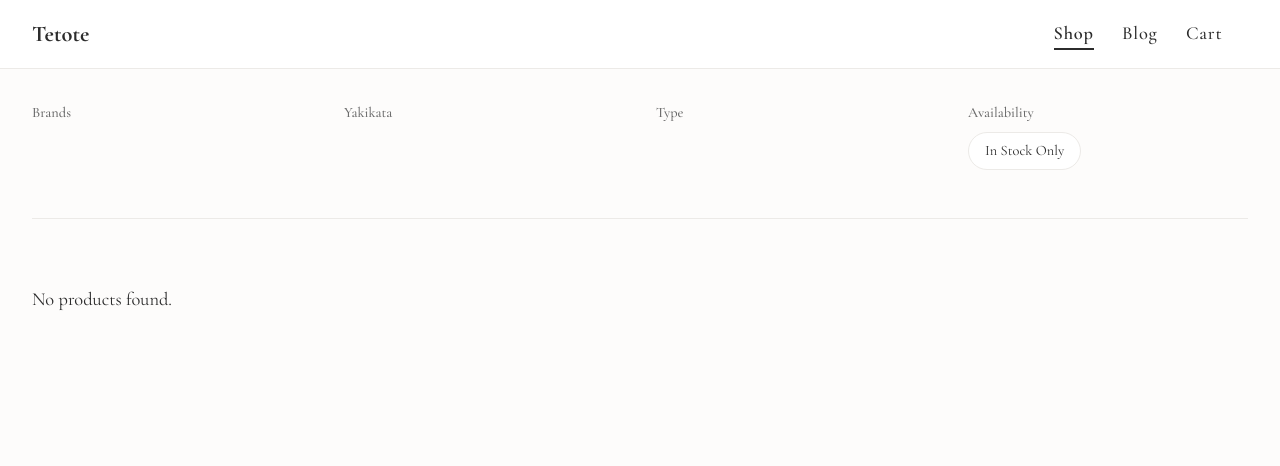
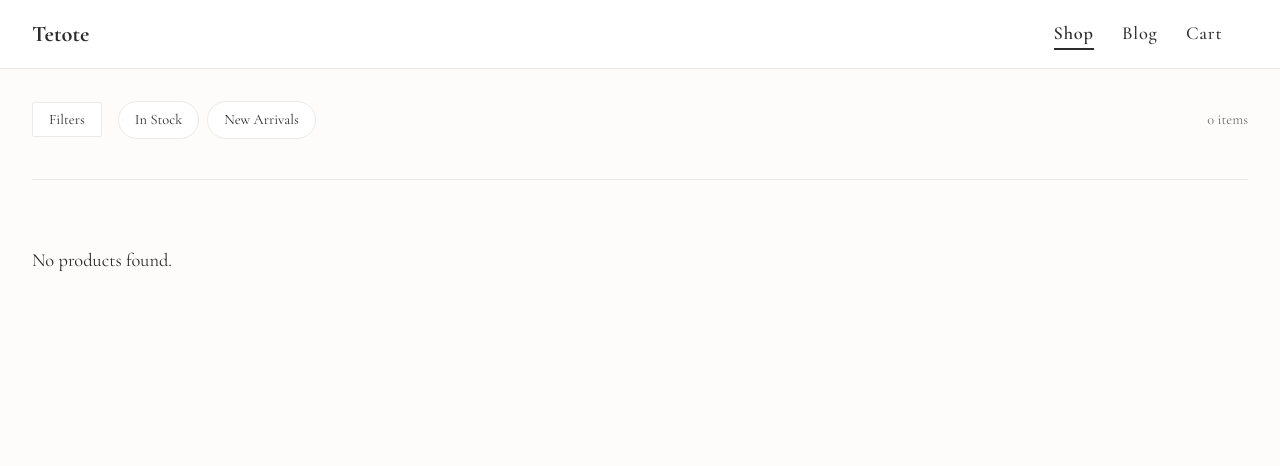
Before and after one commit to attwad/tetote, a Django app: page / in a window 1280 px wide. Shown: the top 466 px of the page. Run offline with Django 5.2, Linux system fonts and the light colour scheme; data that the repository does not hold is empty.

Commit message:
better filters

```diff
--- a/shop/views.py
+++ b/shop/views.py
@@ -67,6 +67,7 @@ class ProductListView(ListView):
 
         # Single click toggle
         stock_filter = self.request.GET.get("stock")
+        new_filter = self.request.GET.get("new")
 
         if brands:
             queryset = queryset.filter(brand__slug__in=brands)
@@ -77,6 +78,10 @@ class ProductListView(ListView):
 
         if stock_filter == "in_stock":
             queryset = queryset.filter(stock_quantity__gt=0)
+
+        if new_filter == "true":
+            # Using the model property as requested
+            queryset = [p for p in queryset if p.is_recently_added]
 
         return queryset
 
@@ -90,6 +95,18 @@ class ProductListView(ListView):
         context["active_brands"] = self.request.GET.getlist("brand")
         context["active_yakikatas"] = self.request.GET.getlist("yakikata")
         context["active_types"] = self.request.GET.getlist("type")
+
+        # Include stock and new arrivals in the total count
+        has_stock = 1 if self.request.GET.get("stock") == "in_stock" else 0
+        has_new = 1 if self.request.GET.get("new") == "true" else 0
+
+        context["total_active_filters"] = (
+            len(context["active_brands"])
+            + len(context["active_yakikatas"])
+            + len(context["active_types"])
+            + has_stock
+            + has_new
+        )
 
         return context
 
--- a/templates/shop/product_list.html
+++ b/templates/shop/product_list.html
@@ -23,13 +23,54 @@
         color: white;
         border-color: var(--text-main);
     }
-    .stock-toggle {
-        display: inline-flex;
+
+    /* New Compact Filter Styles */
+    .filter-controls {
+        display: flex;
+        justify-content: space-between;
+        align-items: center;
+        margin-bottom: 1rem;
+    }
+
+    .filter-drawer {
+        max-height: 0;
+        overflow: hidden;
+        transition: max-height 0.3s cubic-bezier(0, 1, 0, 1);
+    }
+
+    .filter-drawer.open {
+        max-height: 1000px;
+        transition: max-height 0.3s ease-in-out;
+        margin-bottom: 2rem;
+        padding-bottom: 1rem;
+    }
+
+    .toggle-filters-btn {
+        background: white;
+        border: 1px solid var(--border-light);
+        padding: 0.5rem 1rem;
+        font-size: 0.9rem;
+        color: var(--text-main);
+        cursor: pointer;
+        display: flex;
         align-items: center;
         gap: 0.5rem;
-        cursor: pointer;
-        font-size: 0.95rem;
-        user-select: none;
+        transition: all 0.2s;
+        border-radius: 2px;
+    }
+    .toggle-filters-btn:hover { border-color: var(--text-muted); }
+
+    /* "Pressed" state when drawer is open */
+    .toggle-filters-btn.btn-pressed {
+        background: var(--text-main);
+        color: white;
+        border-color: var(--text-main);
+    }
+
+    /* Indicate that filters are active (even if drawer closed) */
+    .toggle-filters-btn.filters-active:not(.btn-pressed) {
+        background: #f0f0f0;
+        border-color: var(--text-muted);
     }
 </style>
 {% endblock %}
@@ -37,10 +78,38 @@
 {% block content %}
     <div class="filters">
         <form id="filter-form" method="get">
-            <!-- Hidden stock input -->
-            <input type="hidden" name="stock" id="stock-input" value="{{ request.GET.stock }}">
+            <div class="filter-controls">
+                <div style="display: flex; gap: 1rem; align-items: center;">
+                    <button type="button" id="filter-toggle-btn"
+                            class="toggle-filters-btn {% if total_active_filters > 0 %}filters-active{% endif %} {% if active_brands or active_yakikatas or active_types %}btn-pressed{% endif %}"
+                            onclick="toggleDrawer()">
+                        <span>{% translate "Filters" %}{% if total_active_filters > 0 %} ({{ total_active_filters }}){% endif %}</span>
+                    </button>
 
-            <div style="display: grid; grid-template-columns: repeat(auto-fit, minmax(200px, 1fr)); gap: 2rem;">
+                    <!-- High-frequency stock toggle always visible -->
+                    <div class="chips" style="align-items: center;">
+                        <a href="#" class="chip {% if request.GET.stock == 'in_stock' %}active{% endif %}"
+                           onclick="toggleStock(event)">
+                            {% translate "In Stock" %}
+                        </a>
+                        <a href="#" class="chip {% if request.GET.new == 'true' %}active{% endif %}"
+                           onclick="toggleNew(event)">
+                            {% translate "New Arrivals" %}
+                        </a>
+                        {% if total_active_filters > 0 %}
+                            <a href="{% url 'shop:product_list' %}" style="font-size: 0.85rem; color: var(--text-muted); text-decoration: underline; margin-left: 0.5rem; line-height: 1;">{% translate "Clear all" %}</a>
+                        {% endif %}
+                    </div>
+                </div>
+
+                <div style="font-size: 0.9rem; color: var(--text-muted);">
+                    {{ products|length }} {% translate "items" %}
+                </div>
+            </div>
+
+            <!-- Expandable Drawer for secondary filters -->
+            <div id="filter-drawer" class="filter-drawer {% if active_brands or active_yakikatas or active_types %}open{% endif %}">
+                <div style="display: grid; grid-template-columns: repeat(auto-fit, minmax(200px, 1fr)); gap: 2rem; padding-top: 1rem;">
                     <div class="filter-group">
                         <span class="filter-label">{% translate "Brands" %}</span>
                         <div class="chips">
@@ -75,15 +144,6 @@
                                 </a>
                             {% endfor %}
                         </div>
-                </div>
-
-                <div class="filter-group">
-                    <span class="filter-label">{% translate "Availability" %}</span>
-                    <div class="chips">
-                        <a href="#" class="chip {% if request.GET.stock == 'in_stock' %}active{% endif %}"
-                           onclick="toggleStock(event)">
-                            {% translate "In Stock Only" %}
-                        </a>
                     </div>
                 </div>
             </div>
@@ -143,25 +203,27 @@
 
 {% block extra_js %}
 <script>
+    function toggleDrawer() {
+        const drawer = document.getElementById('filter-drawer');
+        const btn = document.getElementById('filter-toggle-btn');
+        const isOpen = drawer.classList.toggle('open');
+        btn.classList.toggle('btn-pressed', isOpen);
+    }
+
     function toggleFilter(event, name, value) {
         event.preventDefault();
         const url = new URL(window.location);
         const params = url.searchParams;
-
-        // Get current values for this filter
         const currentValues = params.getAll(name);
 
         if (currentValues.includes(value)) {
-            // Remove if already exists
             const newValues = currentValues.filter(v => v !== value);
             params.delete(name);
             newValues.forEach(v => params.append(name, v));
         } else {
-            // Add if not exists
             params.append(name, value);
         }
 
-        // Reset to page 1 when filtering
         params.delete('page');
         window.location.href = url.toString();
     }
@@ -181,11 +243,23 @@
         window.location.href = url.toString();
     }
 
-    // Handle back button
+    function toggleNew(event) {
+        event.preventDefault();
+        const url = new URL(window.location);
+        const params = url.searchParams;
+
+        if (params.get('new') === 'true') {
+            params.delete('new');
+        } else {
+            params.set('new', 'true');
+        }
+
+        params.delete('page');
+        window.location.href = url.toString();
+    }
+
     window.onpageshow = function(event) {
-        if (event.persisted) {
-            // No need to reload as the chips are server-rendered with active classes
-        }
+        // State is server-rendered
     };
 </script>
 {% endblock %}
```
Also changed, not shown: shop/tests.py (+25 -1 lines). Lines whose indentation alone changed are shown as unchanged.
